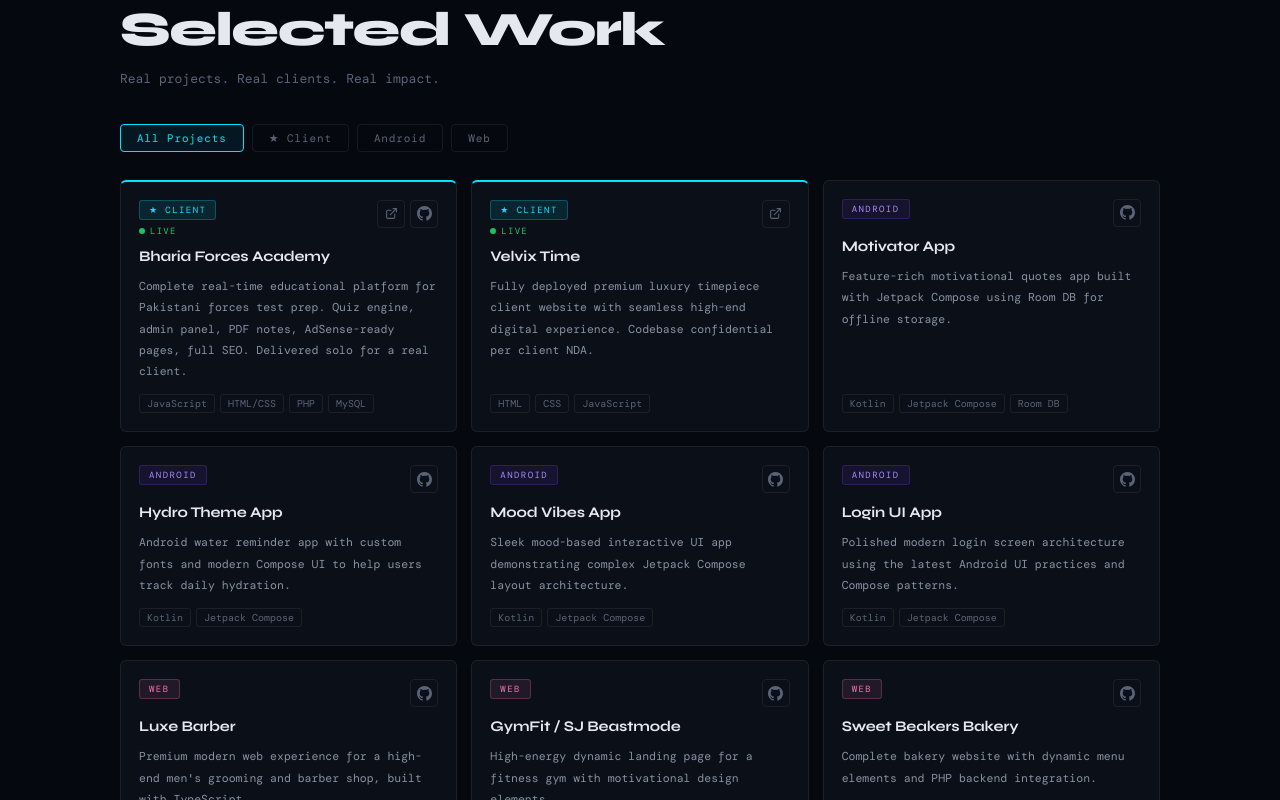
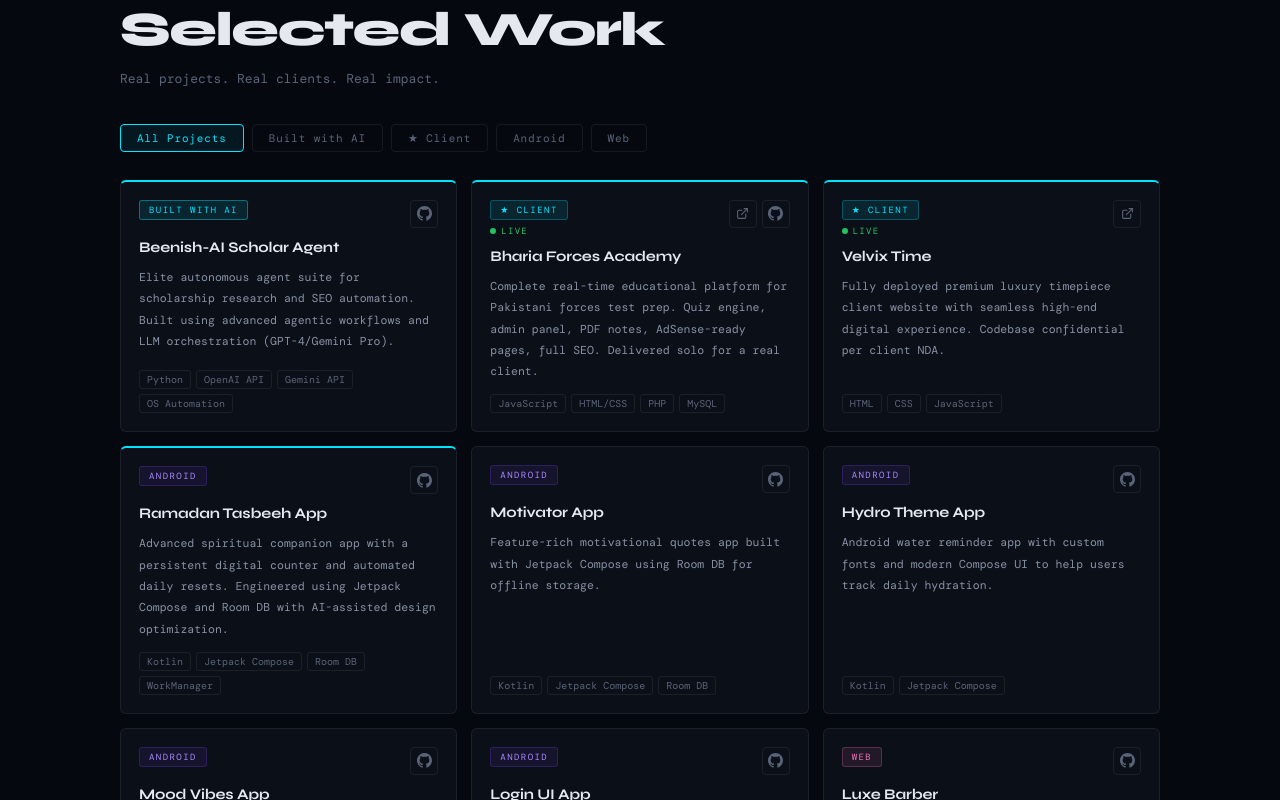
Before and after one commit to BeenishA1-Developer/beenish-portfolio, a React (Vite) app: page / in a window 1280 px wide. Shown: the part 1720-2520 px from the top of the page. Built offline with nearby package versions, Linux system fonts and the light colour scheme; a web font is replaced by a local one.

Commit message:
Update portfolio with Ramadan project

```diff
--- a/src/App.jsx
+++ b/src/App.jsx
@@ -66,8 +66,10 @@
 ];
 
 const PROJECTS = [
+  { tier:"featured", cat:"ai",      name:"Beenish-AI Scholar Agent",   desc:"Elite autonomous agent suite for scholarship research and SEO automation. Built using advanced agentic workflows and LLM orchestration (GPT-4/Gemini Pro).", stack:["Python","OpenAI API","Gemini API","OS Automation"], live:null, repo:"https://github.com/BeenishA1-Developer/Personal_AI_Agent", isLive:false },
   { tier:"featured", cat:"client",  name:"Bharia Forces Academy",      desc:"Complete real-time educational platform for Pakistani forces test prep. Quiz engine, admin panel, PDF notes, AdSense-ready pages, full SEO. Delivered solo for a real client.", stack:["JavaScript","HTML/CSS","PHP","MySQL"], live:"https://bhariaforcesacademy.com/", repo:"https://github.com/BeenishA1-Developer/bharia-forces-academy", isLive:true  },
   { tier:"featured", cat:"client",  name:"Velvix Time",                desc:"Fully deployed premium luxury timepiece client website with seamless high-end digital experience. Codebase confidential per client NDA.",                                        stack:["HTML","CSS","JavaScript"],             live:"https://velvixtime.wuaze.com/?i=1",                              repo:null,                                                              isLive:true  },
+  { tier:"featured", cat:"android", name:"Ramadan Tasbeeh App",        desc:"Advanced spiritual companion app with a persistent digital counter and automated daily resets. Engineered using Jetpack Compose and Room DB with AI-assisted design optimization.", stack:["Kotlin","Jetpack Compose","Room DB","WorkManager"], live:null, repo:"https://github.com/BeenishA1-Developer/RamdanApp", isLive:false },
   { tier:"normal",   cat:"android", name:"Motivator App",              desc:"Feature-rich motivational quotes app built with Jetpack Compose using Room DB for offline storage.",                                                                                stack:["Kotlin","Jetpack Compose","Room DB"],  live:null,                                                             repo:"https://github.com/BeenishA1-Developer/MotivatorApp",             isLive:false },
   { tier:"normal",   cat:"android", name:"Hydro Theme App",            desc:"Android water reminder app with custom fonts and modern Compose UI to help users track daily hydration.",                                                                           stack:["Kotlin","Jetpack Compose"],            live:null,                                                             repo:"https://github.com/BeenishA1-Developer/HydroTheme",              isLive:false },
   { tier:"normal",   cat:"android", name:"Mood Vibes App",             desc:"Sleek mood-based interactive UI app demonstrating complex Jetpack Compose layout architecture.",                                                                                    stack:["Kotlin","Jetpack Compose"],            live:null,                                                             repo:"https://github.com/BeenishA1-Developer/MoodVibes-App",           isLive:false },
@@ -163,6 +165,7 @@
     client:  { label:"★ Client",  bg:`rgba(${t.accentRgb},.1)`,  color:t.accent,   border:`rgba(${t.accentRgb},.25)` },
     android: { label:"Android",   bg:"rgba(124,58,237,.1)",        color:"#a78bfa",  border:"rgba(124,58,237,.25)"      },
     web:     { label:"Web",       bg:"rgba(244,114,182,.1)",       color:"#f472b6",  border:"rgba(244,114,182,.25)"     },
+    ai:      { label:"Built with AI", bg:"rgba(0,229,255,0.1)",     color:t.accent,   border:`rgba(${t.accentRgb},0.4)`  },
   }[cat];
   return (
     <span style={{ fontSize:9, letterSpacing:"0.16em", textTransform:"uppercase", padding:"3px 9px", borderRadius:3, background:cfg.bg, color:cfg.color, border:`1px solid ${cfg.border}`, fontFamily:"'DM Mono',monospace" }}>
@@ -502,7 +505,7 @@
 
             <Reveal delay={.12}>
               <div className="filter-row">
-                {[{key:"all",label:"All Projects"},{key:"client",label:"★ Client"},{key:"android",label:"Android"},{key:"web",label:"Web"}].map(f=>(
+                {[{key:"all",label:"All Projects"},{key:"ai",label:"Built with AI"},{key:"client",label:"★ Client"},{key:"android",label:"Android"},{key:"web",label:"Web"}].map(f=>(
                   <button key={f.key} onClick={()=>setFilter(f.key)}
                     style={{ padding:"6px 16px", border:`1px solid ${filter===f.key?t.accent:t.border}`, color:filter===f.key?t.accent:t.muted, background:filter===f.key?`rgba(${t.accentRgb},.07)`:"transparent", fontFamily:"'DM Mono',monospace", fontSize:11, letterSpacing:"0.08em", borderRadius:4, transition:"all .2s" }}
                     onMouseEnter={e=>{ if(filter!==f.key){ e.currentTarget.style.borderColor=t.accent; e.currentTarget.style.color=t.accent; } }}
```
